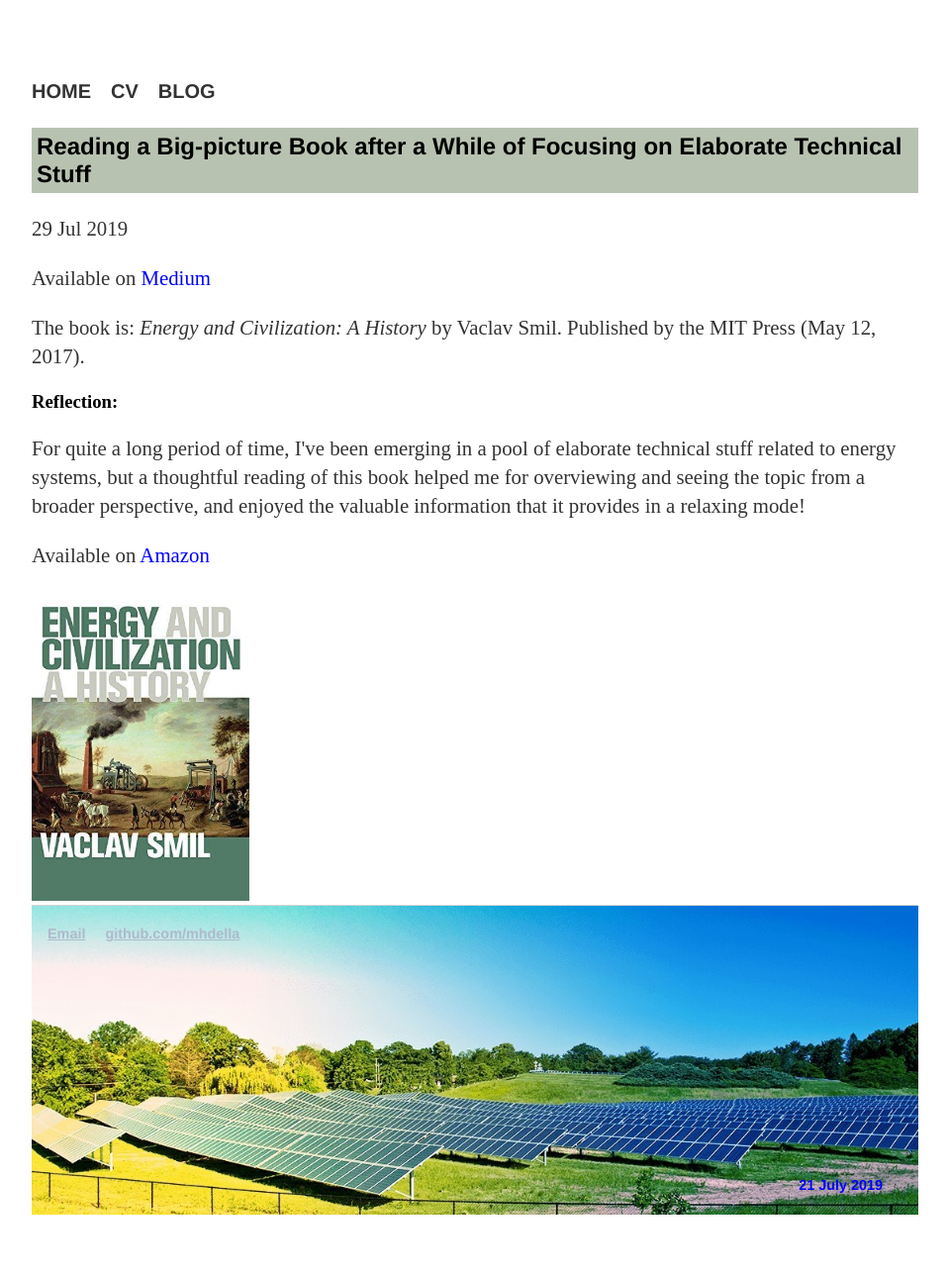
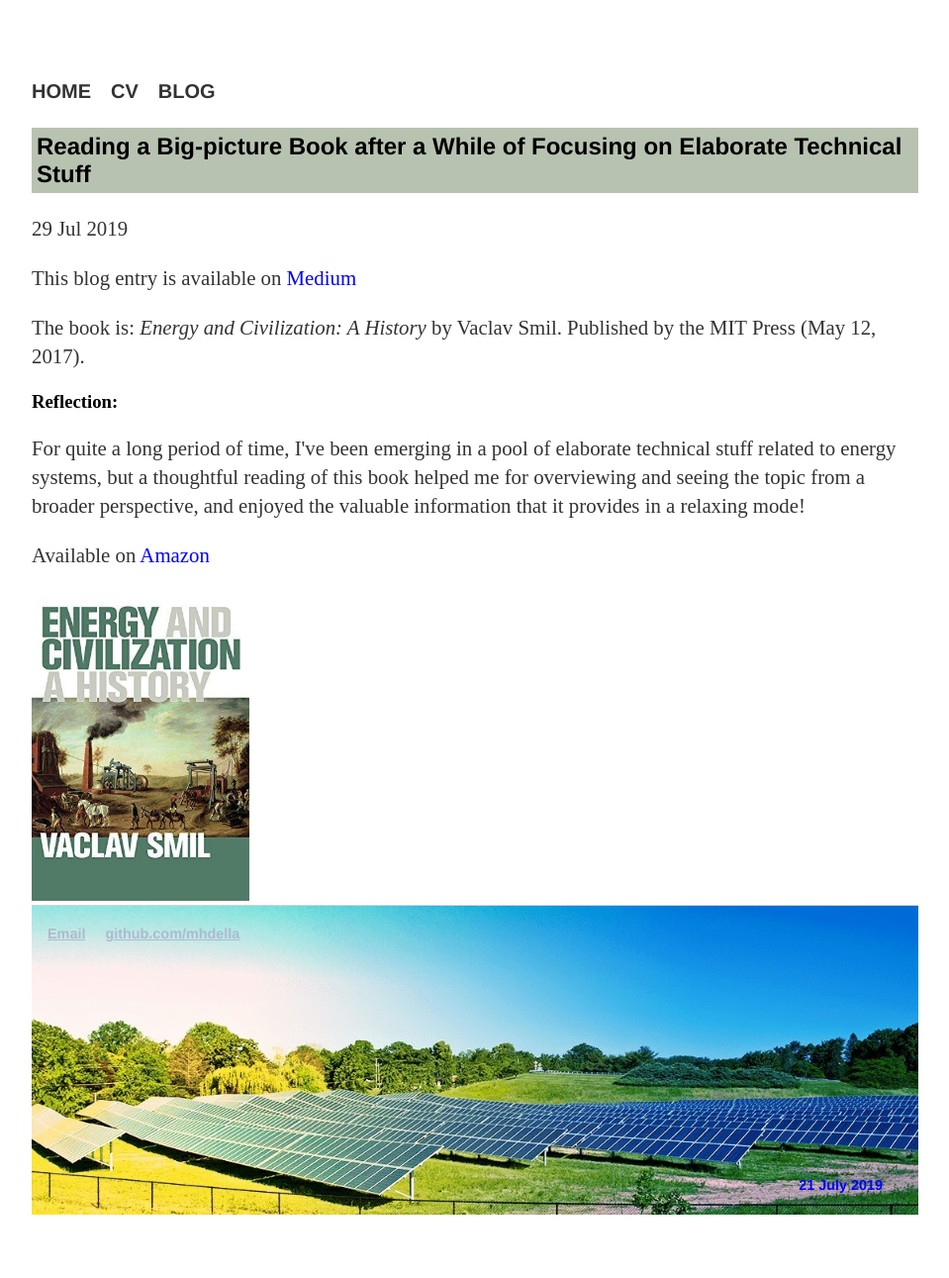
Before and after one commit to MohamedAbuella/MohamedAbuella.github.io, a Jekyll site: the page built from _posts/2019-07-29-Reflections.html, in a window 1280 px wide. Shown: the whole page at 99% size, without its empty margins (160-1119 px from the left). Built offline with Jekyll 4.4.1, drawn with Linux system fonts in a browser that asks for light colours; nearby versions of some CDN libraries; a script that is not in the unit is left out; comment, search, counter and statistics services are not loaded.

Commit message:
Update 2019-07-29-Reflections.html

```diff
--- a/_posts/2019-07-29-Reflections.html
+++ b/_posts/2019-07-29-Reflections.html
@@ -8,7 +8,7 @@
 <!-- <p>Author: Mohamed Abuella, &nbsp;  Publication Date: 2019-07-29 </p>  -->
 <!-- <img src="images/Energy_Civilization.jpg" width="220" height="277" alt="Front Cover"> -->
 <!-- <img src="/images/Energy_Civilization.jpg" alt="banner image"> -->
-<p>Available on <a href="https://medium.com/@mhdabuella/reading-a-big-picture-book-after-a-while-of-focusing-on-elaborate-technical-stuff-62b6735fe4f?source=friends_link&sk=40326341cb9aa9e7f6bcd197348cec9b
+<p>This blog entry is available on <a href="https://medium.com/@mhdabuella/reading-a-big-picture-book-after-a-while-of-focusing-on-elaborate-technical-stuff-62b6735fe4f?source=friends_link&sk=40326341cb9aa9e7f6bcd197348cec9b
 " target="_blank" style="color:blue">Medium </a> </p>
 <p>The book is: <cite>Energy and Civilization: A History</cite> by Vaclav Smil. Published by the MIT Press (May 12, 2017).</p>
 <h3>Reflection:</h3>
```
